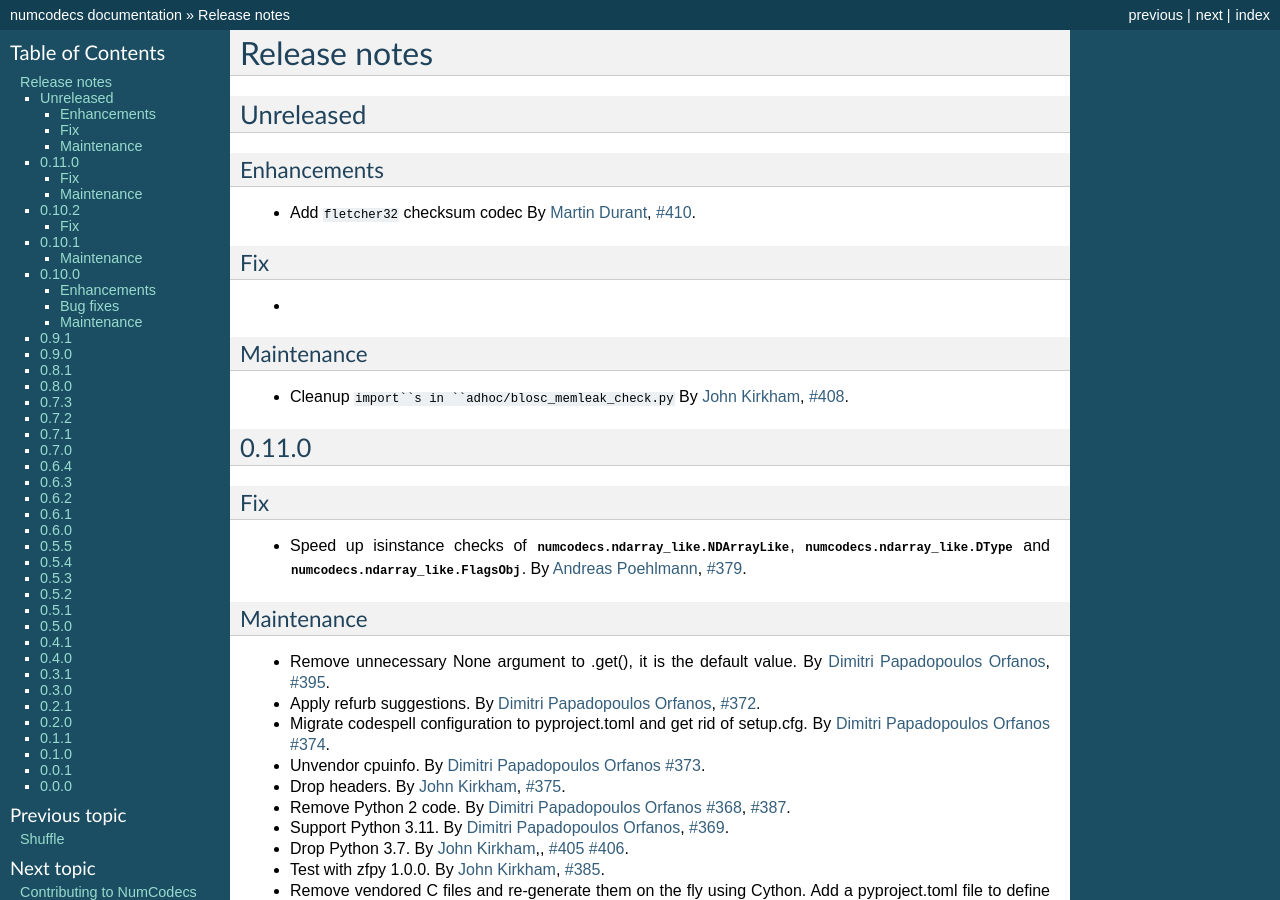
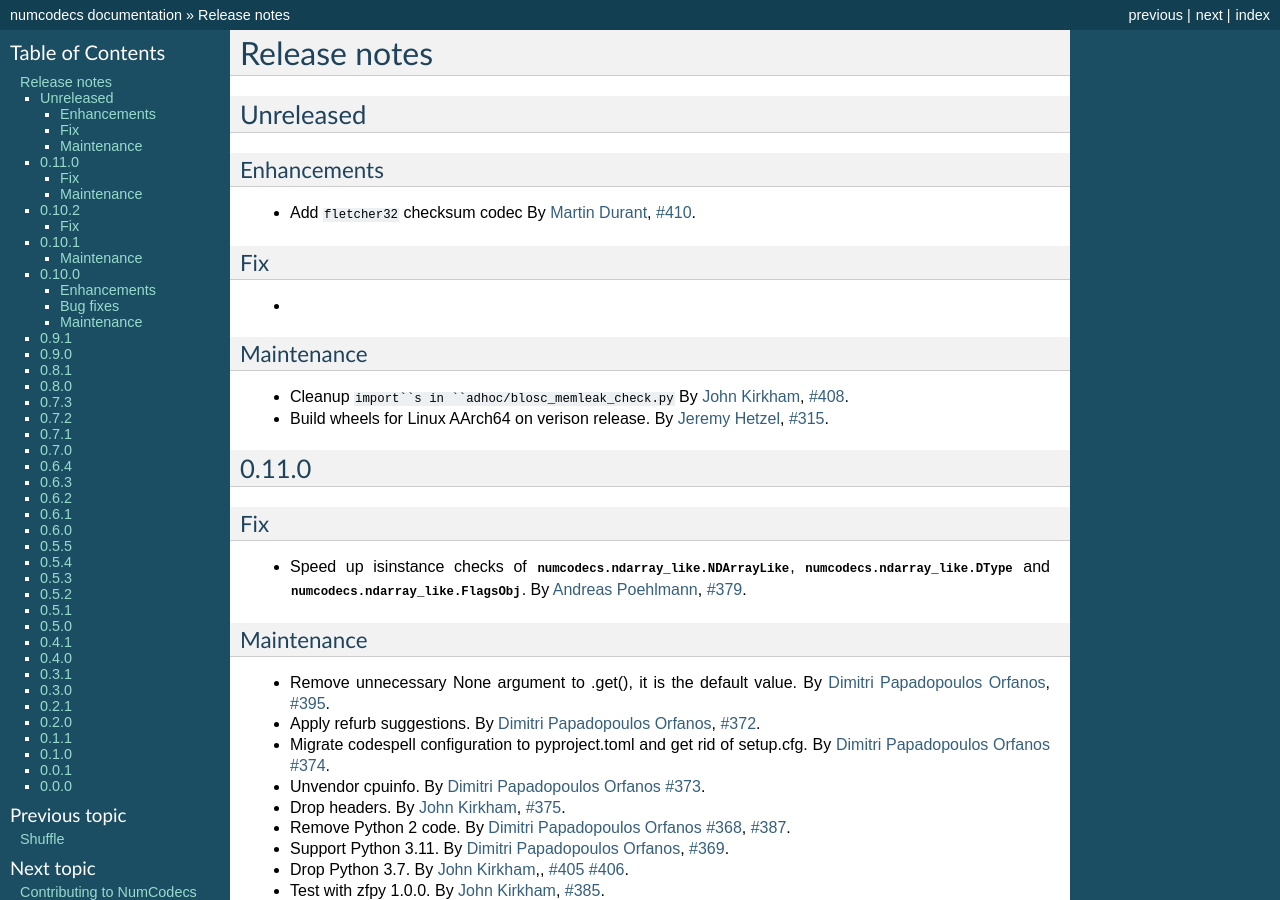
Before and after one commit to zarr-developers/numcodecs, a Sphinx documentation site: the page built from docs/release.rst, in a window 1280 px wide and 900 px high. Built offline with Sphinx 7.4.7, drawn with Linux system fonts in a browser that asks for light colours; the version number could not be read and is left out.

Commit message:
docs: Add weel build to release.rst

```diff
--- a/docs/release.rst
+++ b/docs/release.rst
@@ -28,6 +28,9 @@
 
 * Cleanup ``import``s in ``adhoc/blosc_memleak_check.py``
   By :user:`John Kirkham <jakirkham>`, :issue:`408`.
+
+* Build wheels for Linux AArch64 on verison release.
+  By :user:`Jeremy Hetzel <jthetzel>`, :issue:`315`.
 
 .. _release_0.11.0:
 
```
